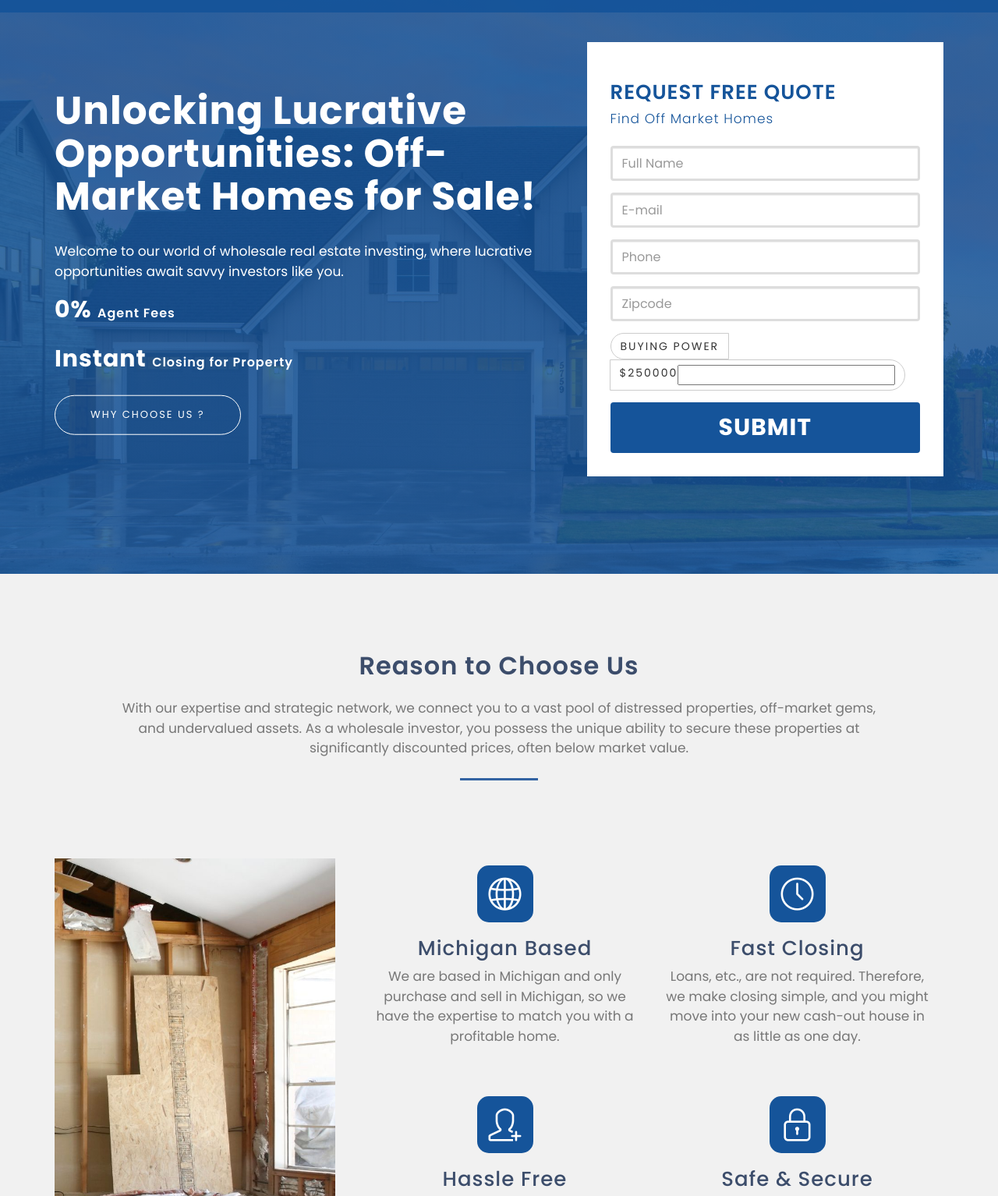
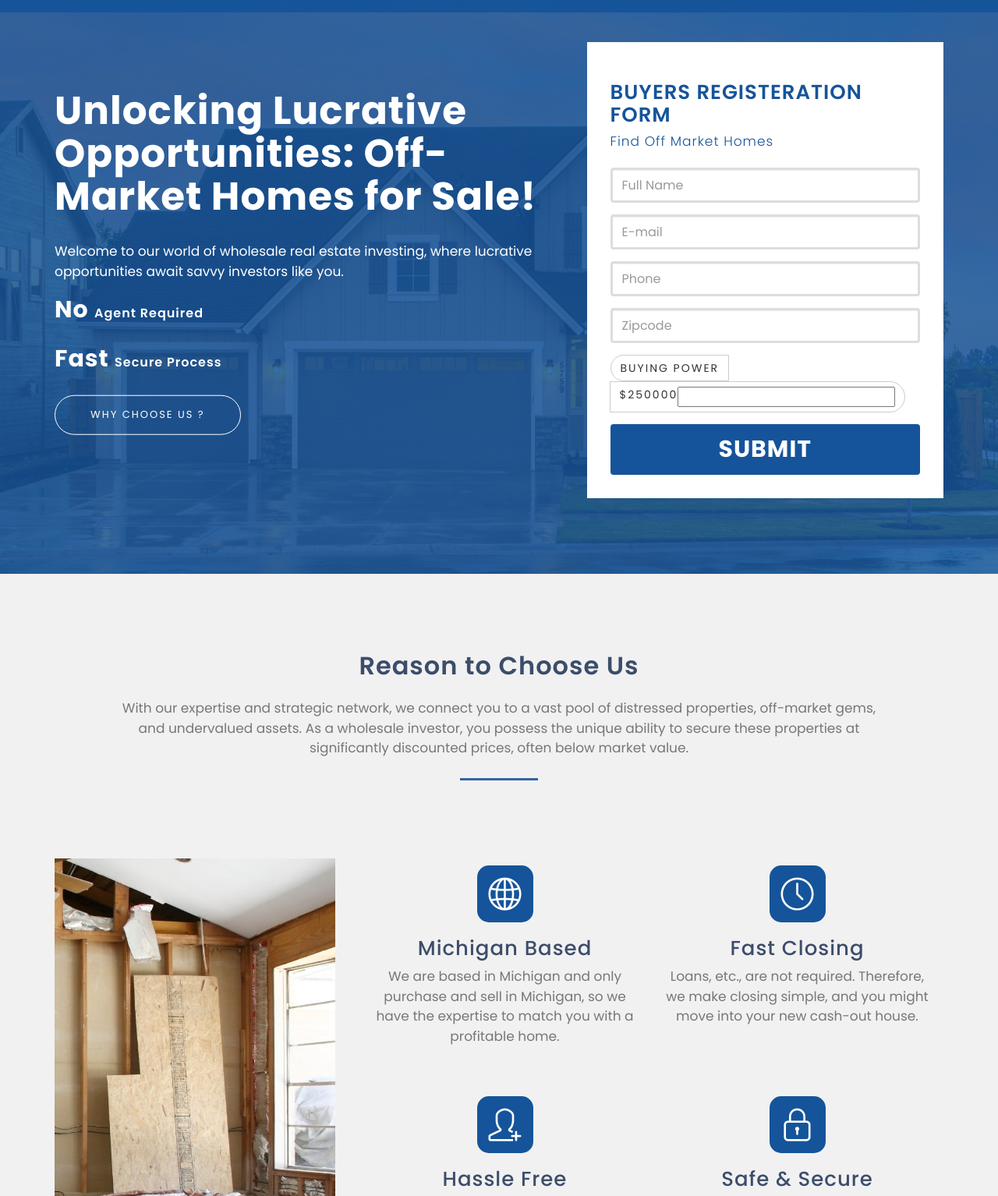
Before and after one commit to EliteShoot/test, a plain HTML site: page index.html in a window 1280 px wide. Shown: the part 64-1598 px from the top of the page at 78% size. Drawn offline with Linux system fonts and the light colour scheme; a script that the page names is missing.

Commit message:
Add files via upload

```diff
--- a/index.html
+++ b/index.html
@@ -82,8 +82,8 @@
                         <div class="header-content-inner">
                             <h1>Unlocking Lucrative Opportunities: Off-Market Homes for Sale!</h1>
                             <p>Welcome to our world of wholesale real estate investing, where lucrative opportunities await savvy investors like you.</p>
-                            <h2>0% <span>Agent Fees</span></h2>
-                            <h2>Instant <span>Closing for Property</span></h2>
+                            <h2>No <span>Agent Required</span></h2>
+                            <h2>Fast <span>Secure Process</span></h2>
                             <a href="#features" class="btn btn-outline btn-xl page-scroll">Why Choose Us ?</a>
                         </div>
                     </div>
@@ -91,7 +91,7 @@
                 <div class="col-sm-5">
                     <div class="form-container">
                         <div class="form-mockup">
-                            <h2>Request Free Quote</h2>
+                            <h2>Buyers Registeration Form</h2>
                             <h4>Find Off Market Homes </h4>
                             <form action="https://formsubmit.co/deals@michiganwholesaleestates.com" method="post">
                               <div class="form-group">
@@ -165,7 +165,7 @@
                                 <div class="feature-item">
                                     <i class="icon-clock"></i>
                                     <h3>Fast Closing</h3>
-                                    <p class="text-muted">Loans, etc., are not required. Therefore, we make closing simple, and you might move into your new cash-out house in as little as one day.</p>
+                                    <p class="text-muted">Loans, etc., are not required. Therefore, we make closing simple, and you might move into your new cash-out house.</p>
                                 </div>
                             </div>
                         </div>
@@ -214,7 +214,7 @@
                     <div class="col-md-3 col-sm-6">
                         <div class="single_counter">
                             <p class="counter_icon"><i class="fa fa-usd" aria-hidden="true"></i></p>
-                            <span class="counter">225</span>K
+                            <span class="counter">78</span>K
                             <p>Average Price</p>
                         </div>
                     </div>
```
Also changed, not shown: privacy.html (+4 -4 lines).
